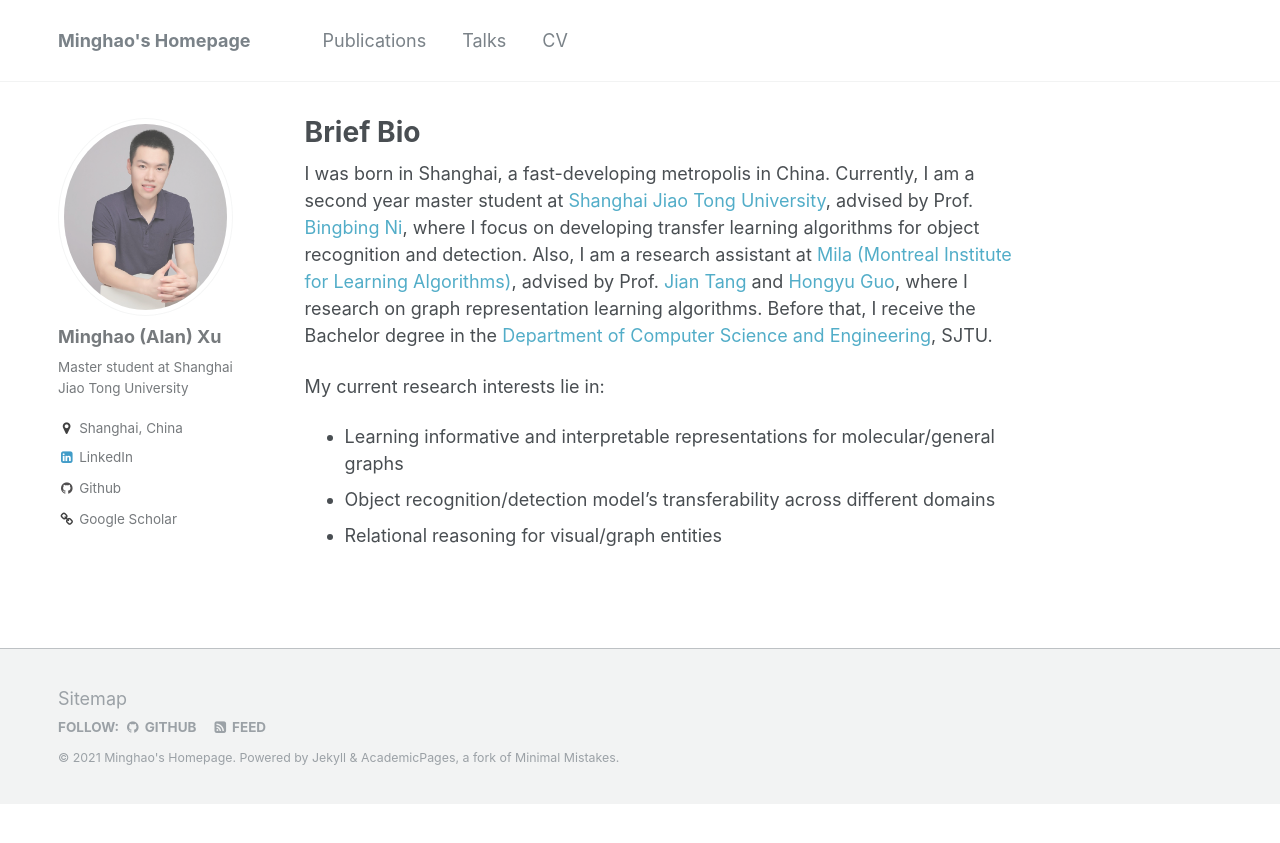
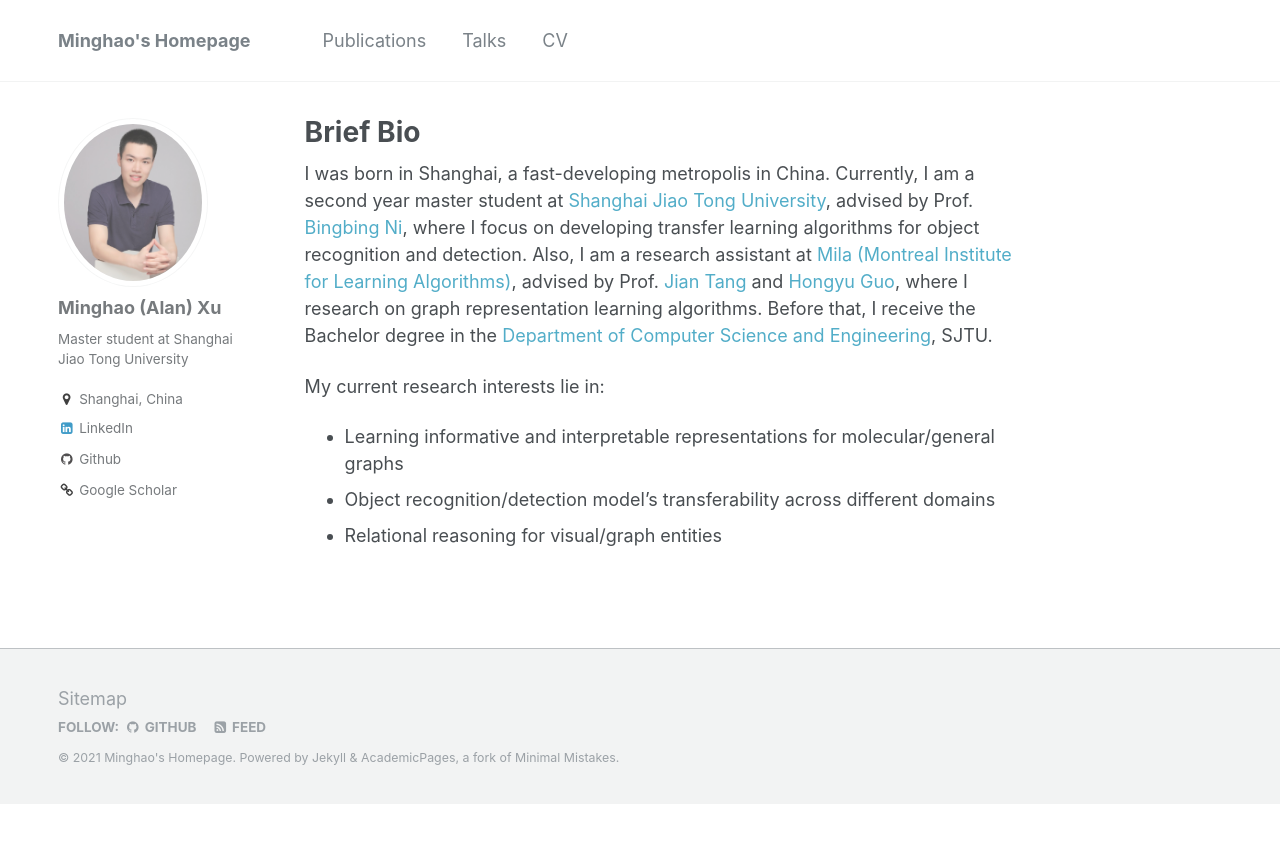
Before and after one commit to ChrisAllenMing/ChrisAllenMing.github.io, a Jekyll site: the page built from _pages/about.md, in a window 1280 px wide. Shown: the top 843 px of the page. Built offline with Jekyll 4.4.1, drawn with Linux system fonts in a browser that asks for light colours.

Commit message:
Update image size

```diff
--- a/_includes/author-profile.html
+++ b/_includes/author-profile.html
@@ -8,9 +8,9 @@
 
   <div class="author__avatar">
     {% if author.avatar contains "://" %}
-    	<img src="{{ author.avatar }}" alt="{{ author.name }}" width="240" height="400">
+    	<img src="{{ author.avatar }}" alt="{{ author.name }}">
     {% else %}
-    	<img src="{{ author.avatar | prepend: "/images/" | prepend: base_path }}" class="author__avatar" alt="{{ author.name }}" width="240" height="400">
+    	<img src="{{ author.avatar | prepend: "/images/" | prepend: base_path }}" class="author__avatar" alt="{{ author.name }}">
     {% endif %}
   </div>
 
--- a/_sass/_sidebar.scss
+++ b/_sass/_sidebar.scss
@@ -65,29 +65,6 @@
    Author profile and links
    ========================================================================== */
 
-// .author__avatar {
-//   display: table-cell;
-//   vertical-align: top;
-//   width: 100px;
-//   height: 100px;
-//
-//   @include breakpoint($large) {
-//     display: block;
-//     width: auto;
-//     height: auto;
-//   }
-//
-//   img {
-//     max-width: 110px;
-//     border-radius: 50%;
-//
-//     @include breakpoint($large) {
-//       padding: 5px;
-//       border: 1px solid $border-color;
-//     }
-//   }
-// }
-
 .author__avatar {
   display: table-cell;
   vertical-align: top;
@@ -101,7 +78,7 @@
   }
 
   img {
-    max-width: 175px;
+    max-width: 150px;
     border-radius: 50%;
 
     @include breakpoint($large) {
```
